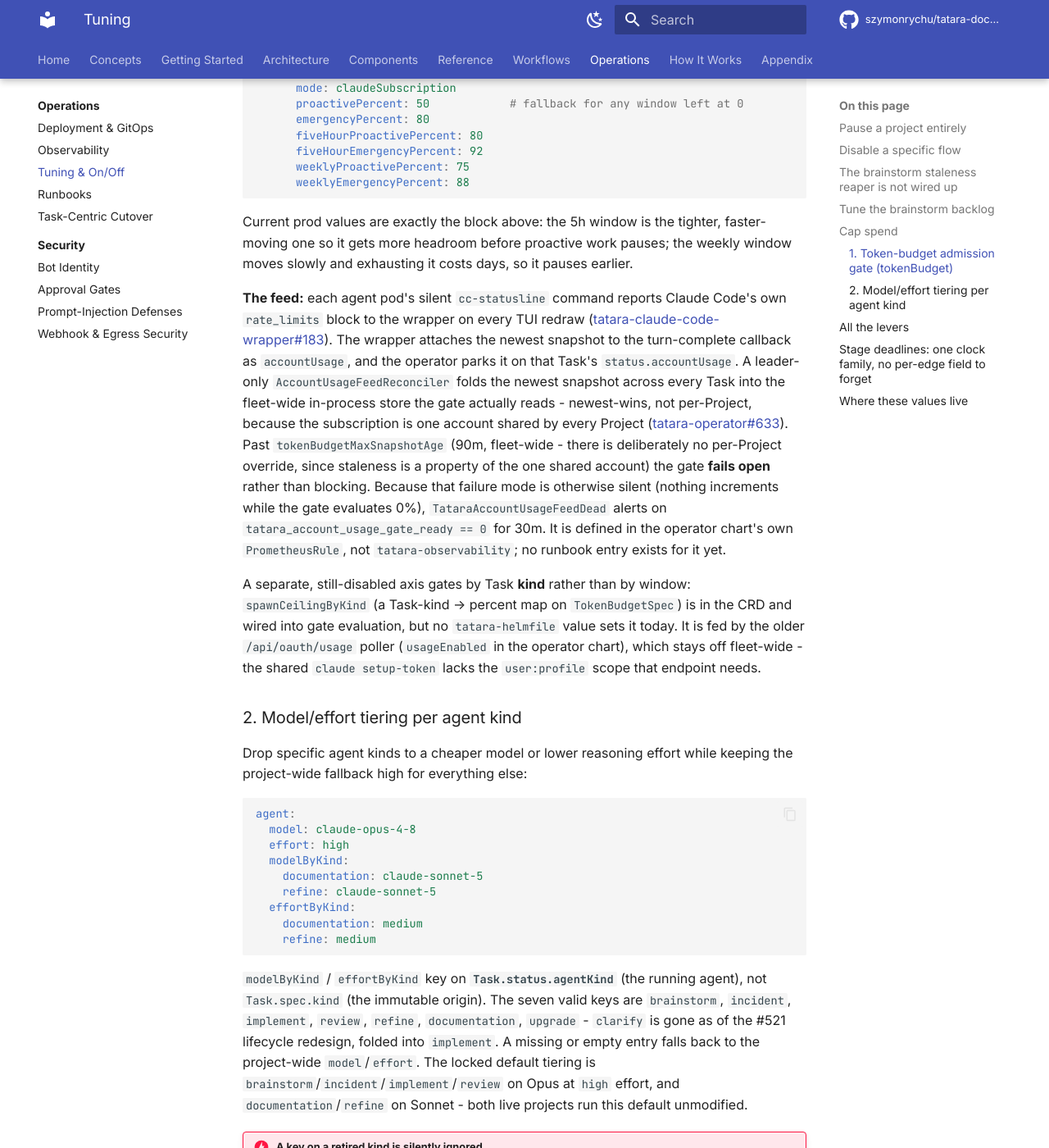
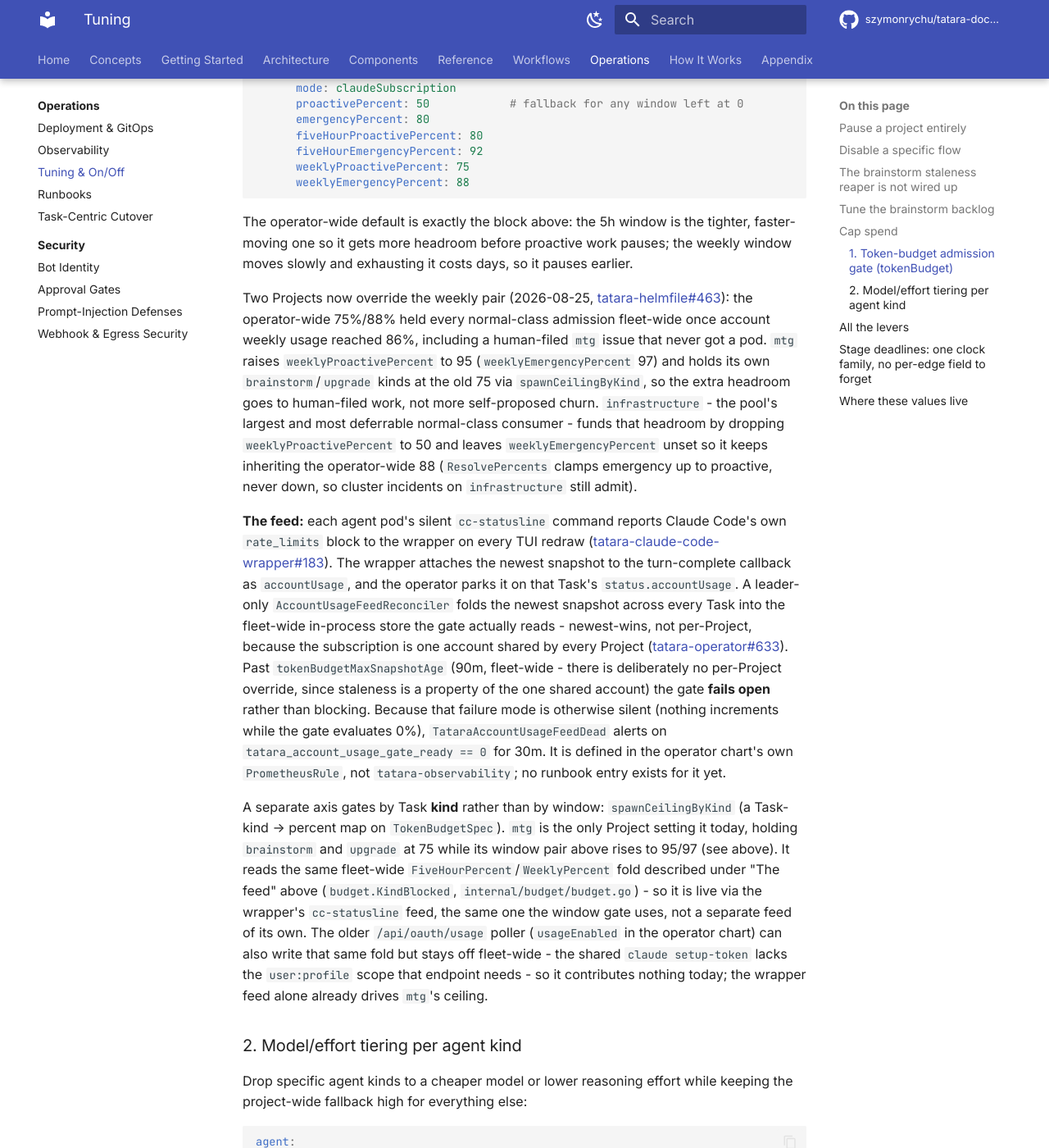
Before and after one commit to szymonrychu/tatara-documentation, an MkDocs documentation site: the page built from docs/operations/tuning.md, in a window 1280 px wide and 1400 px high, scrolled down 4101 px. Shown: the whole window at 82% size. Built offline with MkDocs 1.6.1 and Material for MkDocs 9.7.7, drawn with Linux system fonts in a browser that asks for light colours; comment, search, counter and statistics services are not loaded; the version menu is left out; some of the changed text lies outside the part shown.

Commit message:
tatara agent: tatara/task-tatara-documentation-2026-08-26-f947c

````diff
--- a/docs/operations/tuning.md
+++ b/docs/operations/tuning.md
@@ -169,10 +169,10 @@
 of an absolute token count, and needs no `resetSchedule`/`windowDuration`/
 `tokenLimit`. **It is live in prod today**: the operator-wide default sets
 `tokenBudgetEnabled: true`, `tokenBudgetMode: claudeSubscription`
-(`tatara-helmfile values/tatara-operator/default.yaml`), so both `tatara` and
-`infrastructure` inherit it - no per-Project override is set. Each usage
-window can be gated against its own pair, OR'd against the mode-wide
-fallback:
+(`tatara-helmfile values/tatara-operator/default.yaml`), so `tatara` inherits
+it with no per-Project override. `mtg` and `infrastructure` each set their own
+`tokenBudget` block (below). Each usage window can be gated against its own
+pair, OR'd against the mode-wide fallback:
 
 ```yaml
 project:
@@ -188,10 +188,23 @@
       weeklyEmergencyPercent: 88
 ```
 
-Current prod values are exactly the block above: the 5h window is the
+The operator-wide default is exactly the block above: the 5h window is the
 tighter, faster-moving one so it gets more headroom before proactive work
 pauses; the weekly window moves slowly and exhausting it costs days, so it
 pauses earlier.
+
+Two Projects now override the weekly pair (2026-08-25,
+[tatara-helmfile#463](https://github.com/szymonrychu/tatara-helmfile/pull/463)):
+the operator-wide 75%/88% held every normal-class admission fleet-wide once
+account weekly usage reached 86%, including a human-filed `mtg` issue that
+never got a pod. `mtg` raises `weeklyProactivePercent` to 95 (`weeklyEmergencyPercent`
+97) and holds its own `brainstorm`/`upgrade` kinds at the old 75 via
+`spawnCeilingByKind`, so the extra headroom goes to human-filed work, not more
+self-proposed churn. `infrastructure` - the pool's largest and most deferrable
+normal-class consumer - funds that headroom by dropping `weeklyProactivePercent`
+to 50 and leaves `weeklyEmergencyPercent` unset so it keeps inheriting the
+operator-wide 88 (`ResolvePercents` clamps emergency up to proactive, never
+down, so cluster incidents on `infrastructure` still admit).
 
 **The feed:** each agent pod's silent `cc-statusline` command reports Claude
 Code's own `rate_limits` block to the wrapper on every TUI redraw
@@ -211,12 +224,18 @@
 for 30m. It is defined in the operator chart's own `PrometheusRule`, not
 `tatara-observability`; no runbook entry exists for it yet.
 
-A separate, still-disabled axis gates by Task **kind** rather than by window:
-`spawnCeilingByKind` (a Task-kind -> percent map on `TokenBudgetSpec`) is in
-the CRD and wired into gate evaluation, but no `tatara-helmfile` value sets it
-today. It is fed by the older `/api/oauth/usage` poller (`usageEnabled` in the
-operator chart), which stays off fleet-wide - the shared `claude
-setup-token` lacks the `user:profile` scope that endpoint needs.
+A separate axis gates by Task **kind** rather than by window:
+`spawnCeilingByKind` (a Task-kind -> percent map on `TokenBudgetSpec`). `mtg`
+is the only Project setting it today, holding `brainstorm` and `upgrade` at 75
+while its window pair above rises to 95/97 (see above). It reads the same
+fleet-wide `FiveHourPercent`/`WeeklyPercent` fold described under "The feed"
+above (`budget.KindBlocked`, `internal/budget/budget.go`) - so it is live via
+the wrapper's `cc-statusline` feed, the same one the window gate uses, not a
+separate feed of its own. The older `/api/oauth/usage` poller (`usageEnabled`
+in the operator chart) can also write that same fold but stays off
+fleet-wide - the shared `claude setup-token` lacks the `user:profile` scope
+that endpoint needs - so it contributes nothing today; the wrapper feed alone
+already drives `mtg`'s ceiling.
 
 ### 2. Model/effort tiering per agent kind
 
````
Also changed, not shown: docs/architecture/index.md (+2 -1 lines), docs/components/helmfile.md (+3 -0 lines).
